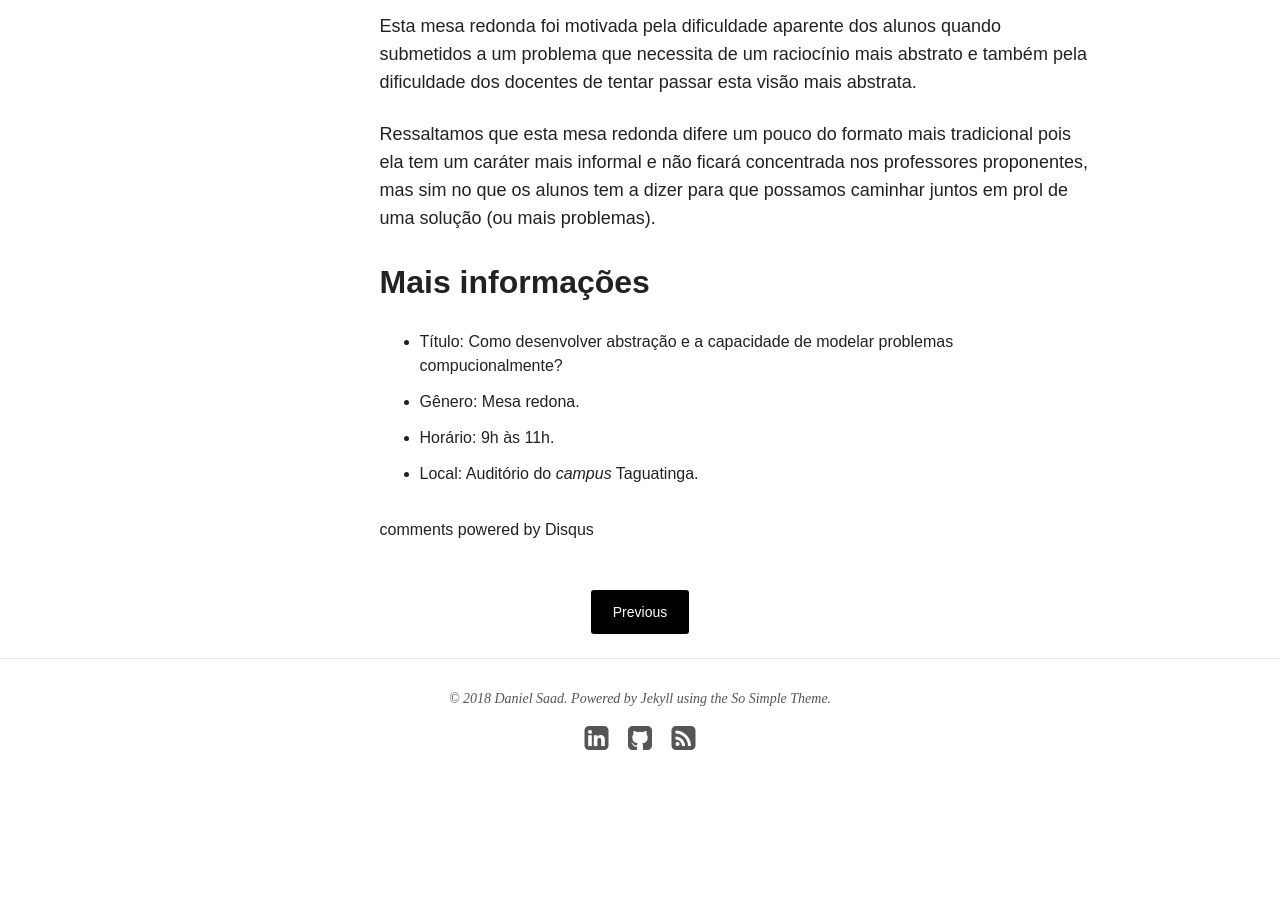
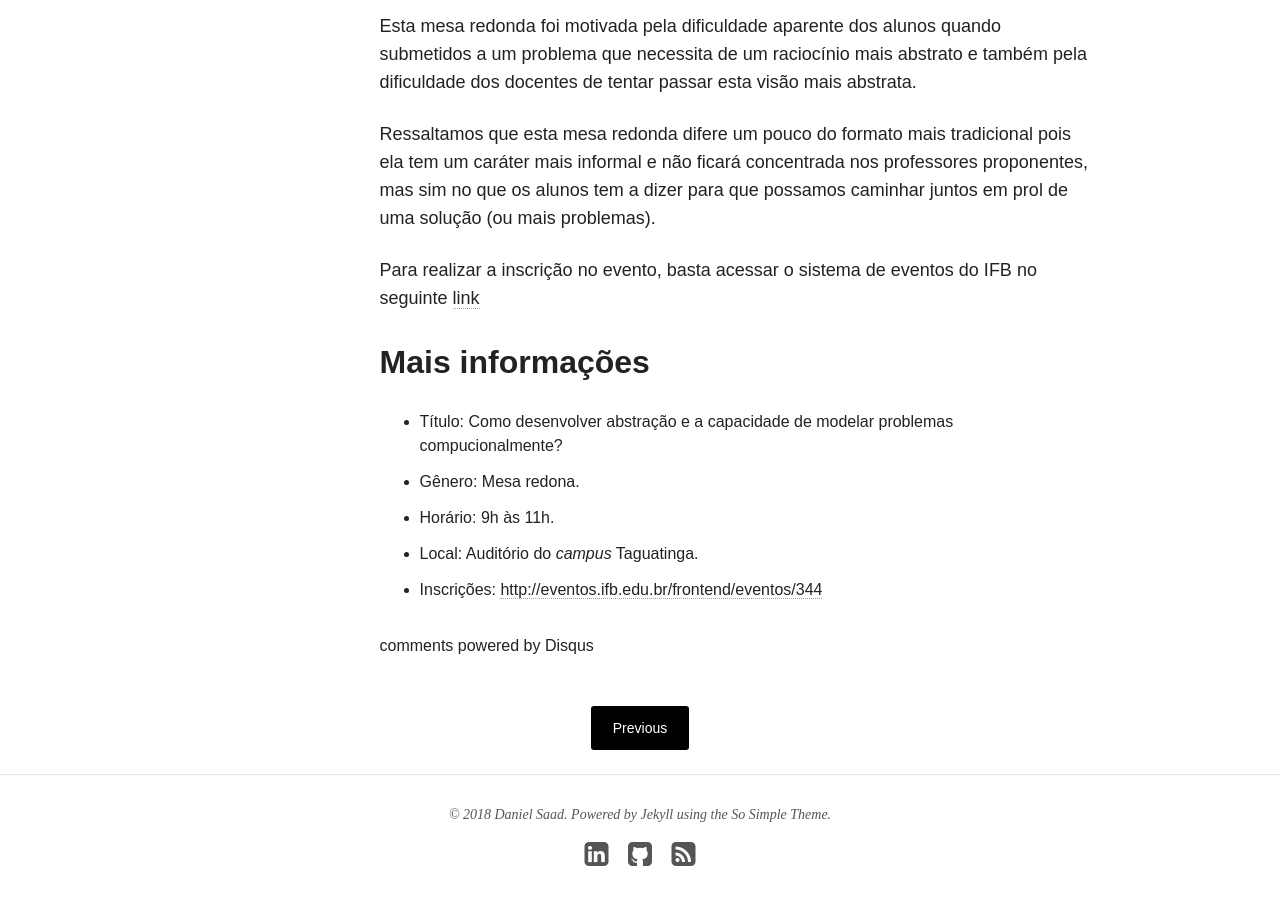
Before and after one commit to danielsaad/danielsaad.github.io, a Jekyll site: the page built from _posts/blog/2018-05-08-mesa-redonda.md, in a window 1280 px wide and 900 px high, scrolled down 648 px. Built offline with Jekyll 4.4.1, drawn with Linux system fonts in a browser that asks for light colours; nearby versions of some CDN libraries; comment, search, counter and statistics services are not loaded; before the commit the page ends 1498 px from its top, so only the background shows below that.

Commit message:
adicionando post

```diff
--- a/_posts/blog/2018-05-08-mesa-redonda.md
+++ b/_posts/blog/2018-05-08-mesa-redonda.md
@@ -31,7 +31,8 @@ concentrada nos professores proponentes, mas sim no que os alunos
 tem a dizer para que possamos caminhar juntos em prol de uma
 solução (ou mais problemas).
 
-
+Para realizar a inscrição no evento, basta acessar o sistema de eventos
+do IFB no seguinte [link](http://eventos.ifb.edu.br/frontend/eventos/344)
 
 ## Mais informações
 
@@ -40,3 +41,4 @@ problemas compucionalmente?
 * Gênero: Mesa redona.
 * Horário: 9h às 11h.
 * Local: Auditório do *campus* Taguatinga.
+* Inscrições: [http://eventos.ifb.edu.br/frontend/eventos/344](http://eventos.ifb.edu.br/frontend/eventos/344)
```
